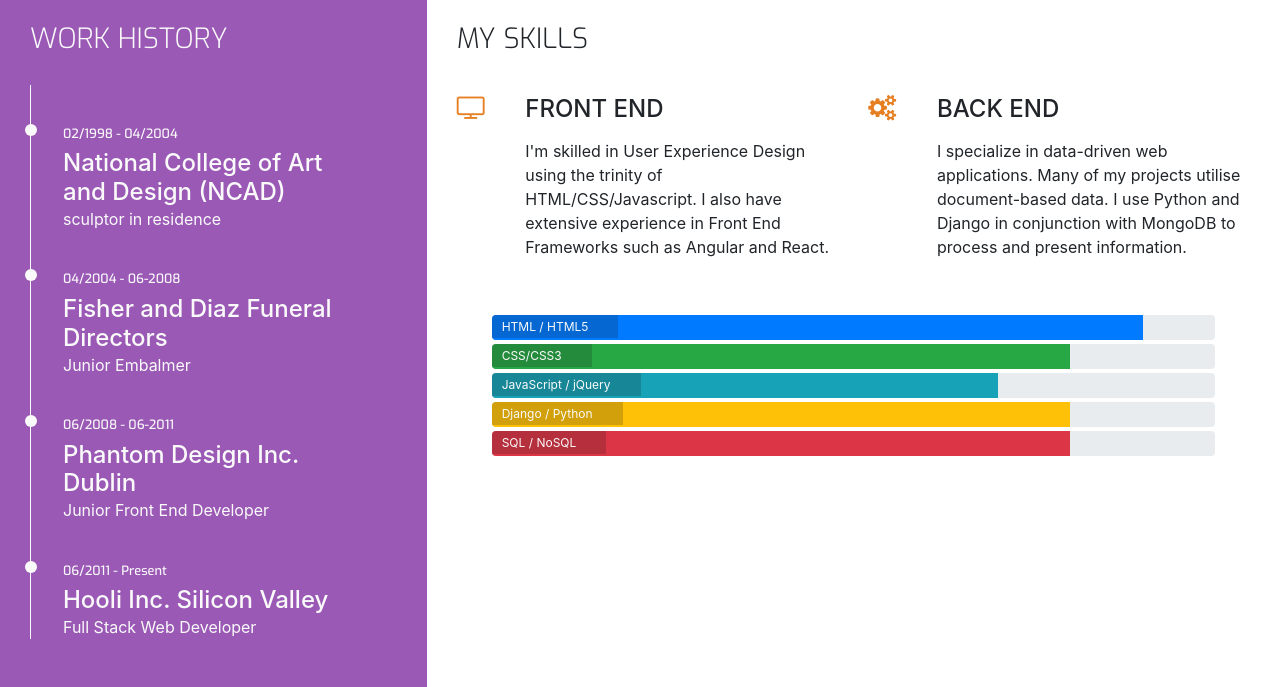
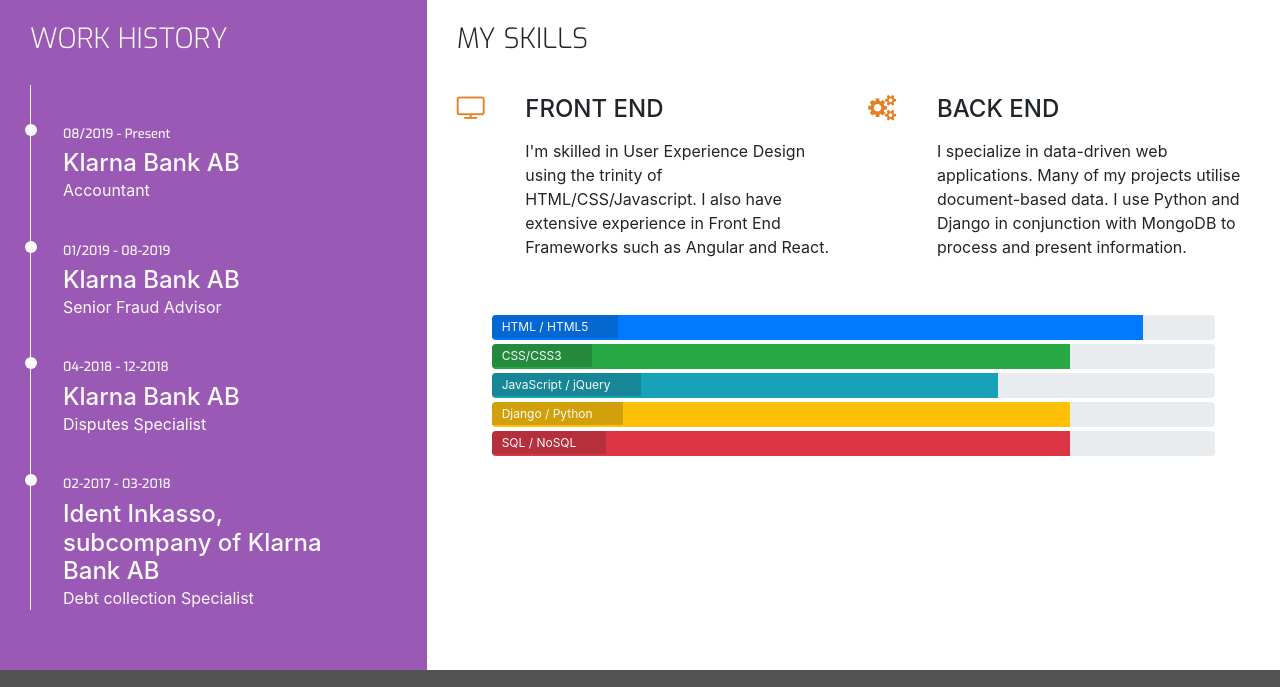
Before and after one commit to RamiFareed1989/resume_project, a plain HTML site: page resume.html in a window 1280 px wide. Shown: the part 372-1059 px from the top of the page. Drawn offline with nearby package versions, Linux system fonts and the light colour scheme.

Commit message:
added resume details

```diff
--- a/resume.html
+++ b/resume.html
@@ -22,7 +22,7 @@
             <div class="col-md-8">
                 <div class="row no-gutters bg-color-name-title">
                     <div class=" col heading">
-                        <h1 class="name">Rosie Odenkirk</h1>
+                        <h1 class="name">Rami Fareed Omar</h1>
                         <h2 class="title">Full Stack Developer</h2>
                     </div>
                 </div>
@@ -68,21 +68,21 @@
                     </div>
                 </div>
                 <div class="history-item">
-                    <div class="timeline-item" data-dates="02/1998 - 04/2004">
-                        <h4>National College of Art and Design (NCAD) </h4>
-                        <p>sculptor in residence </p>
+                    <div class="timeline-item" data-dates="08/2019 - Present">
+                        <h4>Klarna Bank AB</h4>
+                        <p>Accountant</p>
                     </div>
-                    <div class="timeline-item" data-dates="04/2004 - 06-2008">
-                        <h4>Fisher and Diaz Funeral Directors</h4>
-                        <p>Junior Embalmer </p>
+                    <div class="timeline-item" data-dates="01/2019 - 08-2019">
+                        <h4>Klarna Bank AB</h4>
+                        <p>Senior Fraud Advisor</p>
                     </div>
-                    <div class="timeline-item" data-dates="06/2008 - 06-2011">
-                        <h4>Phantom Design Inc. Dublin</h4>
-                        <p>Junior Front End Developer</p>
+                    <div class="timeline-item" data-dates="04-2018 - 12-2018">
+                        <h4>Klarna Bank AB</h4>
+                        <p>Disputes Specialist</p>
                     </div>
-                    <div class="timeline-item" data-dates="06/2011 - Present">
-                        <h4>Hooli Inc. Silicon Valley</h4>
-                        <p>Full Stack Web Developer</p>
+                    <div class="timeline-item" data-dates="02-2017 - 03-2018">
+                        <h4>Ident Inkasso, subcompany of Klarna Bank AB</h4>
+                        <p>Debt collection Specialist</p>
                     </div>
                 </div>
             </div>
```
Also changed, not shown: index.html (+1 -1 lines).
